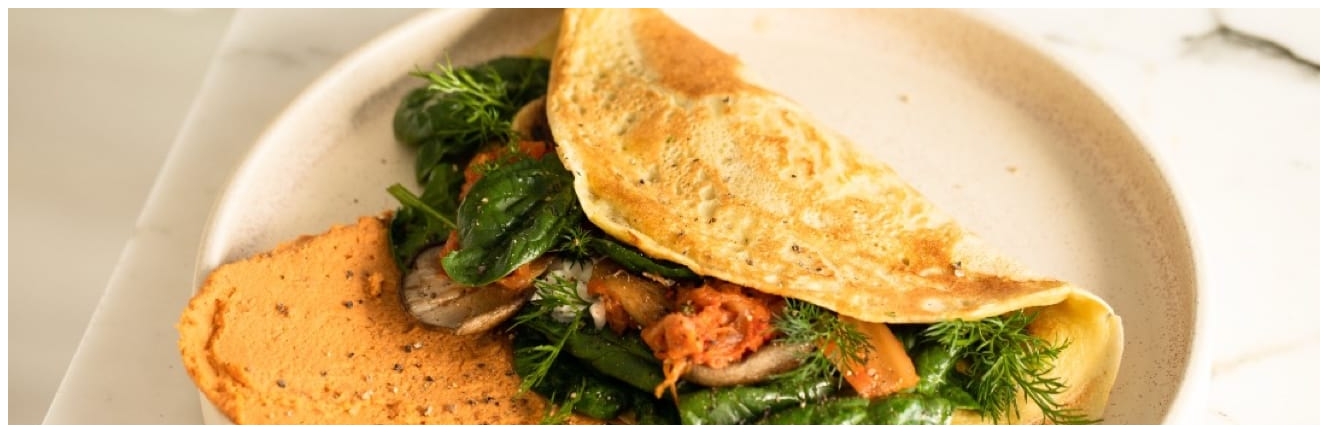
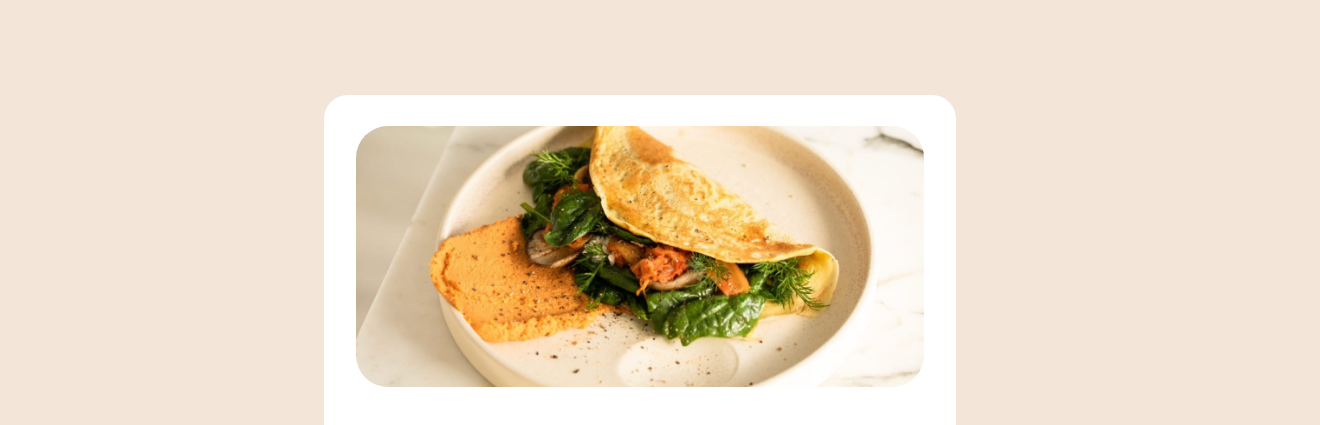
Before and after one commit to JyothsnaCh0831/recipe-page-frontend-mentor, a plain HTML site: page index.html in a window 1280 px wide. Shown: the top 425 px of the page, 1320 px wide, since content can reach past the window. Drawn offline with Linux system fonts and the light colour scheme.

Commit message:
Bug Fixing

```diff
--- a/index.html
+++ b/index.html
@@ -8,6 +8,8 @@
 
   <link rel="icon" type="image/png" sizes="32x32" href="./assets/images/favicon-32x32.png">
 
+  <!-- CSS -->
+  <link rel="stylesheet" href="styles.css">
 
   <title>Frontend Mentor | Recipe page</title>
 
```
